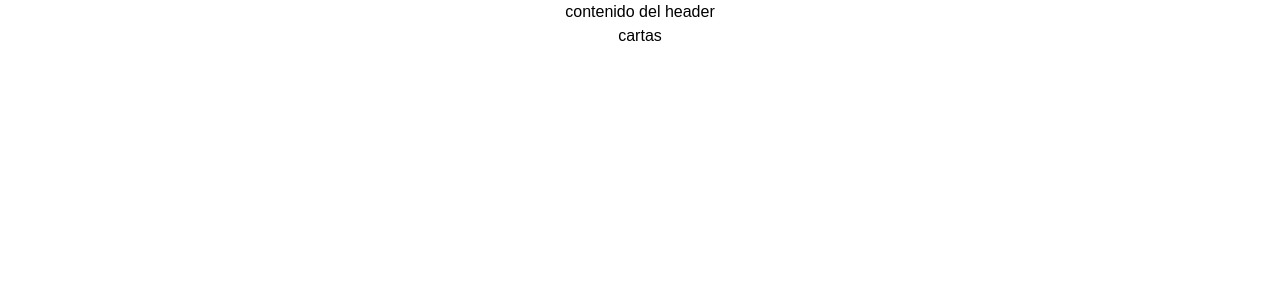
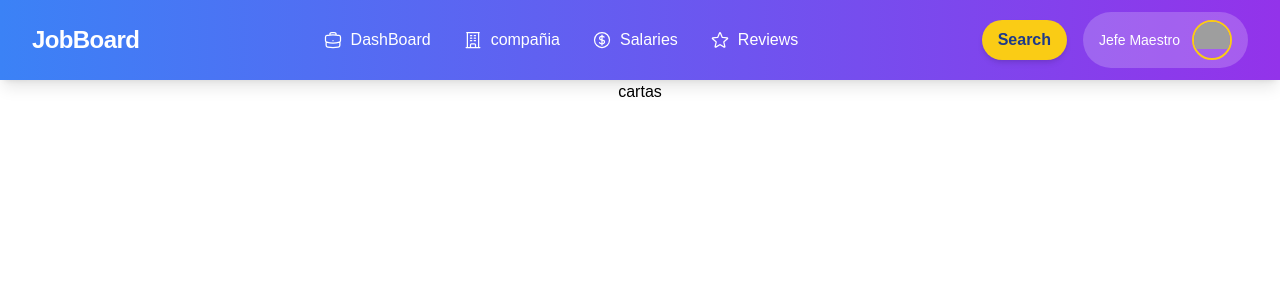
Before and after one commit to Juanes1510/Frontedh, a Next.js app: page / in a window 1280 px wide. Shown: the top 300 px of the page. Built offline with nearby package versions, Linux system fonts and the light colour scheme; grey boxes are pictures that could not be loaded.

Commit message:
Mensaje descriptivo sobre los cambios

```diff
--- a/package.json
+++ b/package.json
@@ -9,6 +9,7 @@
     "lint": "next lint"
   },
   "dependencies": {
+    "@heroicons/react": "^2.1.5",
     "lucide-react": "^0.441.0",
     "next": "14.2.8",
     "react": "^18",
--- a/src/app/components/header.tsx
+++ b/src/app/components/header.tsx
@@ -1,10 +1,57 @@
-/// esta vista la crea Juan esteaban con Luna
+import React from 'react';
+import Link from 'next/link';
+import Image from 'next/image';
+import { BriefcaseIcon, BuildingOfficeIcon, CurrencyDollarIcon, StarIcon } from '@heroicons/react/24/outline';
 
-export default function Header() {
-    return (
-        <div className="flex justify-center items-center flex-col w-full">
-            contenido del header
+const Header = () => {
+  return (
+    <header className="bg-gradient-to-r from-blue-500 to-purple-600 text-white shadow-lg">
+      <div className="max-w-7xl mx-auto px-4 sm:px-6 lg:px-8">
+        <div className="flex justify-between items-center h-20">
+          <div className="flex items-center">
+            <Link href="/" className="text-2xl font-extrabold tracking-tight">
+              JobBoard
+            </Link>
+          </div>
+          <nav className="hidden md:flex space-x-8">
+            <Link href="/jobs" className="flex items-center space-x-2 text-white hover:text-yellow-300 transition duration-150 ease-in-out">
+              <BriefcaseIcon className="h-5 w-5" />
+              <span className="font-medium">DashBoard</span>
+            </Link>
+            <Link href="/companies" className="flex items-center space-x-2 text-white hover:text-yellow-300 transition duration-150 ease-in-out">
+              <BuildingOfficeIcon className="h-5 w-5" />
+              <span className="font-medium">compañia</span>
+            </Link>
+            <Link href="/salaries" className="flex items-center space-x-2 text-white hover:text-yellow-300 transition duration-150 ease-in-out">
+              <CurrencyDollarIcon className="h-5 w-5" />
+              <span className="font-medium">Salaries</span>
+            </Link>
+            <Link href="/reviews" className="flex items-center space-x-2 text-white hover:text-yellow-300 transition duration-150 ease-in-out">
+              <StarIcon className="h-5 w-5" />
+              <span className="font-medium">Reviews</span>
+            </Link>
+          </nav>
+          <div className="flex items-center space-x-4">
+            <button className="bg-yellow-400 text-blue-900 px-4 py-2 rounded-full font-bold hover:bg-yellow-300 transition duration-150 ease-in-out shadow-md">
+              Search
+            </button>
+            <div className="flex items-center space-x-3 bg-white bg-opacity-20 rounded-full py-2 px-4">
+              <span className="text-sm font-medium">Jefe Maestro</span>
+              <div className="w-10 h-10 rounded-full overflow-hidden border-2 border-yellow-400 shadow-inner">
+                <Image
+                  src="/halo-4-pictures-f0rwaa6dm73pmw0c.webp"
+                  alt="Halo profile picture"
+                  width={40}
+                  height={40}
+                  className="object-cover"
+                />
+              </div>
+            </div>
+          </div>
         </div>
+      </div>
+    </header>
+  );
+};
 
-    )
-}
+export default Header;
```
Also changed, not shown: src/app/components/public/halo-4-pictures-f0rwaa6dm73pmw0c.webp (added), 1 other file (tests, documents, lock files or other folders).
